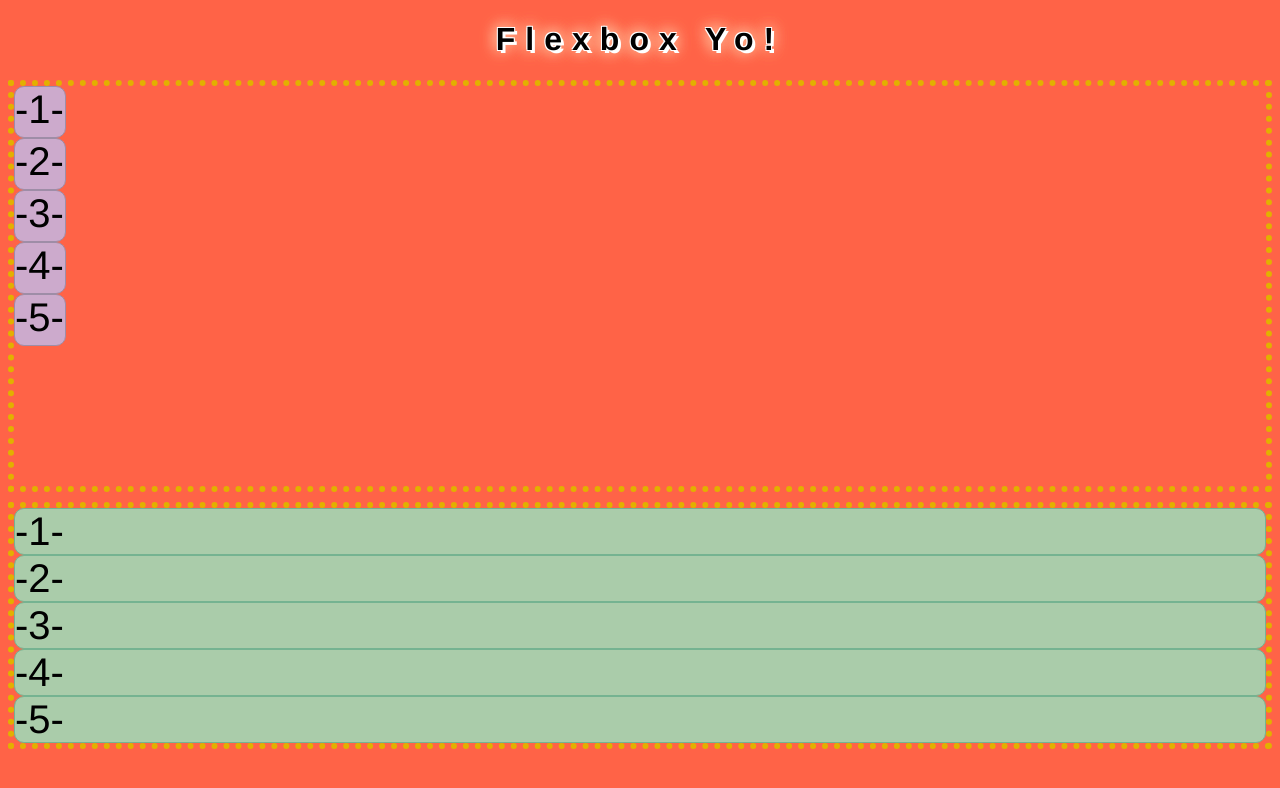
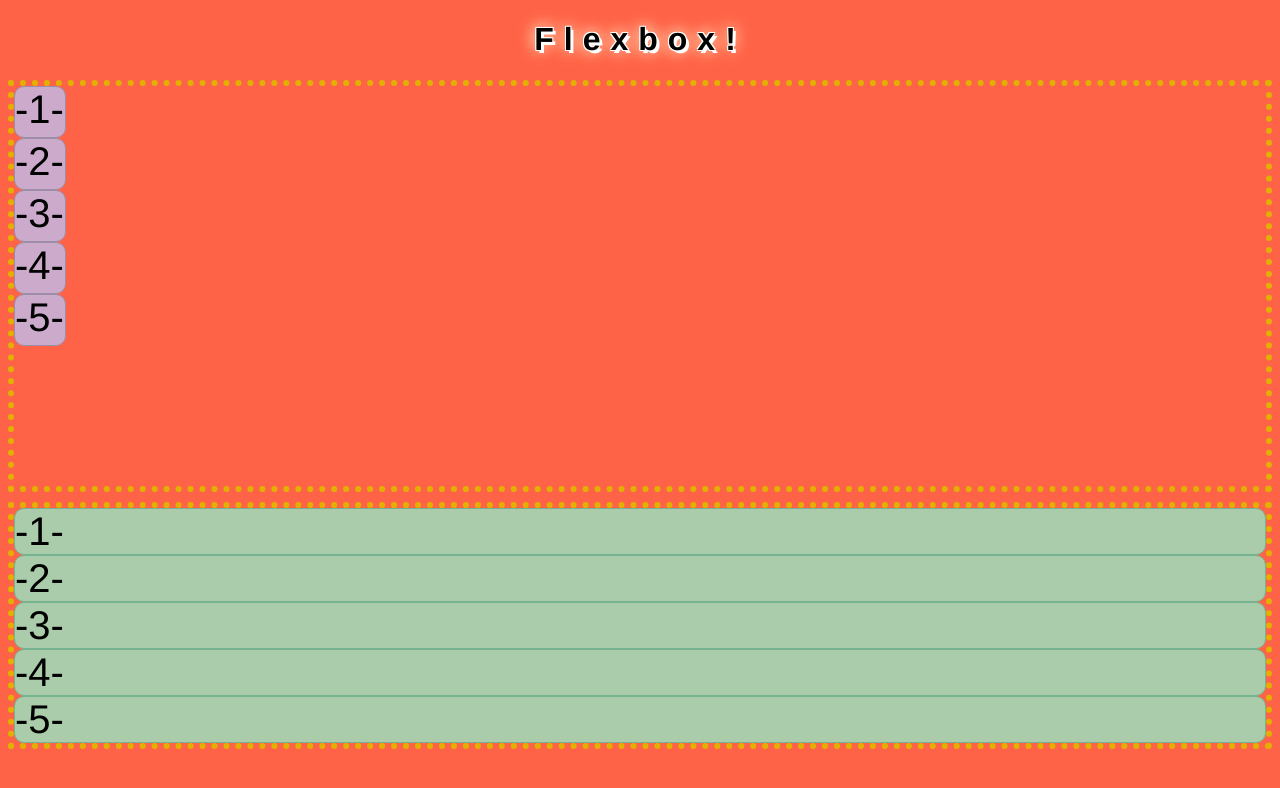
Before and after one commit to JeffBowne/flexbox-demo, a plain HTML site: page index.html in a window 1280 px wide. Drawn offline with Linux system fonts and the light colour scheme.

Commit message:
edit both files.

```diff
--- a/flexbox.css
+++ b/flexbox.css
@@ -46,6 +46,7 @@ body {
 	font-size: 40px;
 	border-radius: 10px;
 }
+
 
 /*---------------------------------------  Flexbox Time  ---------------------------------------*/
 /*---------------------------------------  Flexbox Time  ---------------------------------------*/
--- a/index.html
+++ b/index.html
@@ -7,7 +7,7 @@
 		<meta name="viewport" content="width=device-width, initial-scale=1">
 	</head>
 	<body>
-		<h1 class="flexbox-heading">Flexbox Yo!</h1>
+		<h1 class="flexbox-heading">Flexbox!</h1>
 
 		<div class="section-a">
 			<div class='section-a__thing section-a__thing--one'>-1-</div>
```
